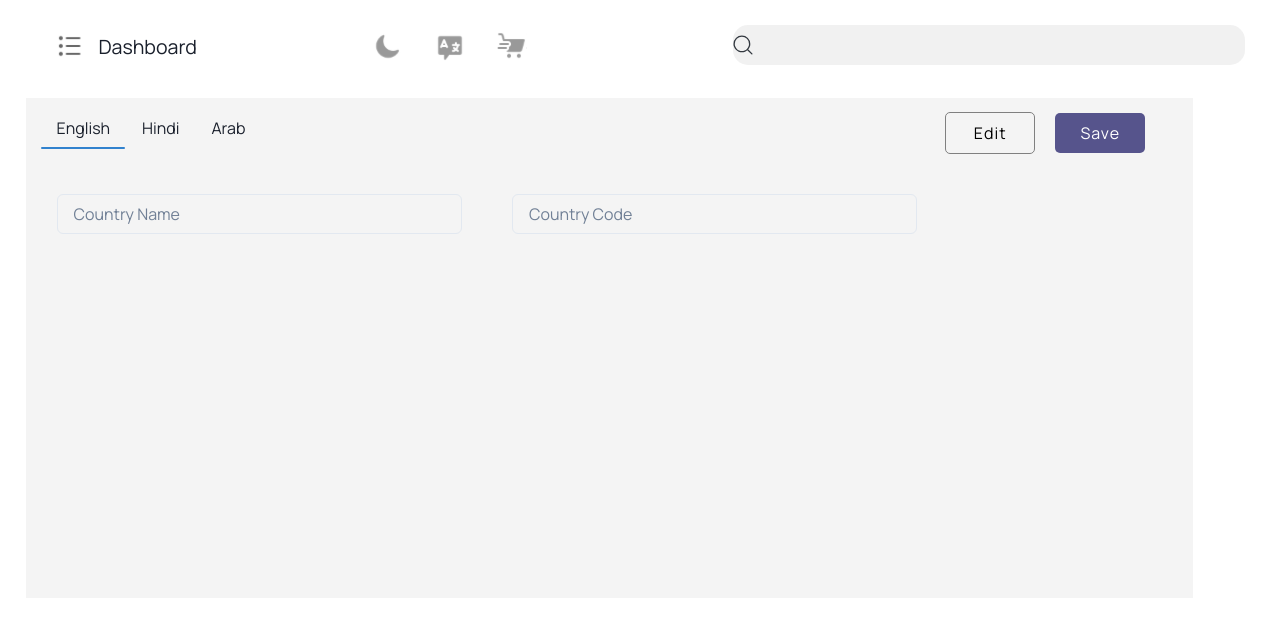
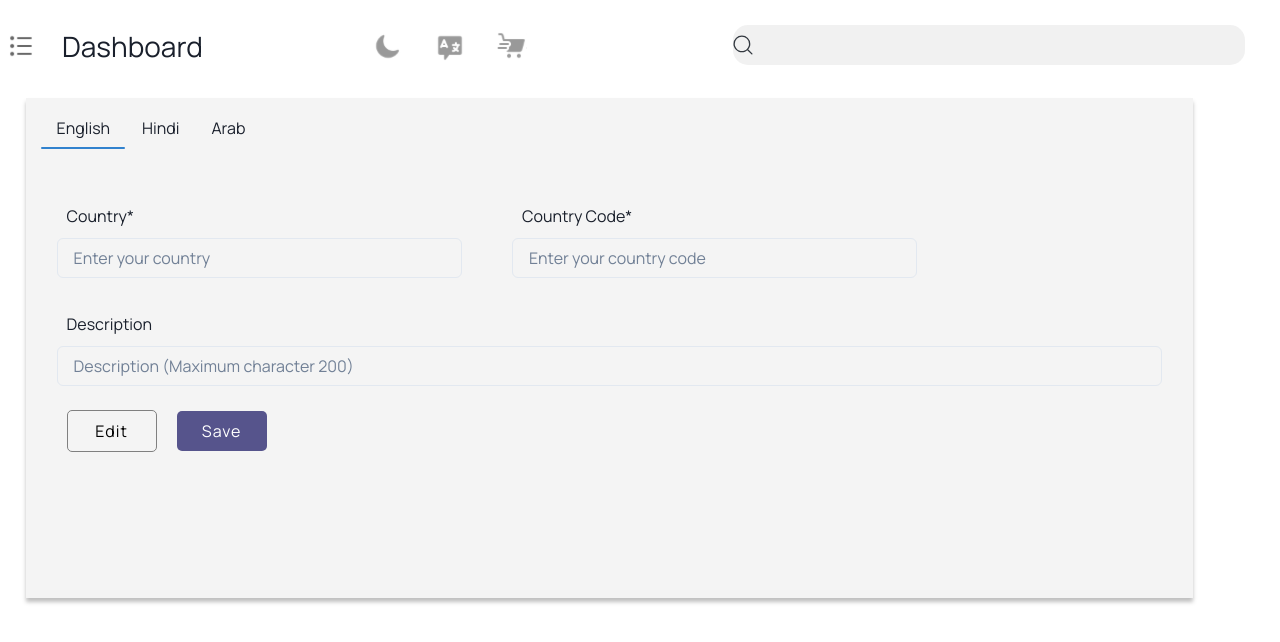
Before and after one commit to abhinand-vp/softviz-erp-app, a React (Vite) app: page /dashboard/country in a window 1280 px wide. Shown: the top 642 px of the page. Built offline with nearby package versions, Linux system fonts and the light colour scheme.

Commit message:
modal intergrated

```diff
--- a/src/pages/dashboard/Country.jsx
+++ b/src/pages/dashboard/Country.jsx
@@ -1,21 +1,39 @@
-import { useState } from 'react'
-import { Tabs, TabList, TabPanels, Tab, TabPanel, ChakraProvider, theme, Input, TabIndicator } from '@chakra-ui/react';
+import { useState } from "react";
+import {
+  Tabs,
+  TabList,
+  TabPanels,
+  Tab,
+  TabPanel,
+  ChakraProvider,
+  theme,
+  Input,
+  TabIndicator,
+  Select,
+} from "@chakra-ui/react";
 // import { TextField } from '@mui/material';
 import { useForm } from "react-hook-form";
 import { yupResolver } from "@hookform/resolvers/yup";
 import * as yup from "yup";
-
+import {
+  Modal,
+  ModalOverlay,
+  ModalContent,
+  ModalHeader,
+  ModalFooter,
+  ModalBody,
+  ModalCloseButton,
+  useDisclosure,
+  Button,
+  FormControl,
+  FormLabel,
+} from "@chakra-ui/react";
 const Country = () => {
-  const [edit, setEdit] = useState(false);
   const [addorList, setAddorList] = useState(true);
-
+const { isOpen, onOpen, onClose } = useDisclosure();
   const schema = yup.object().shape({
-    Country: yup
-      .string()
-      .required("Country Name Required"),
-    CountryCode: yup
-      .string()
-      .required("Country code Required"),
+    Country: yup.string().required("Country Name Required"),
+    CountryCode: yup.string().required("Country code Required"),
   });
 
   const {
@@ -26,52 +44,98 @@ const Country = () => {
     resolver: yupResolver(schema),
   });
   const onSubmit = (data) => {
-    setAddorList(false)
+    setAddorList(false);
     alert(JSON.stringify(data));
   };
   return (
     <ChakraProvider theme={theme}>
-      <div className='country_table'>
-        {edit &&
-          <h1>Modal</h1>
-        }
-        {addorList ?
+      <div className="country_table">
+        <Modal isOpen={isOpen} onClose={onClose} isCentered>
+          <ModalOverlay />
+          <ModalContent>
+            <ModalHeader>Create New Country</ModalHeader>
+            <ModalCloseButton />
+            <ModalBody>
+              <FormControl>
+                <FormLabel>Organisation*</FormLabel>
+                <Select placeholder="Select one value only">
+                  <option value="option1">Option 1</option>
+                  <option value="option2">Option 2</option>
+                  <option value="option3">Option 3</option>
+                </Select>
+              </FormControl>
+            </ModalBody>
+            <ModalFooter>
+              <Button colorScheme="blue" mr={3}>
+                Save
+              </Button>
+            </ModalFooter>
+          </ModalContent>
+        </Modal>
+        {addorList ? (
           <>
-            <Tabs position='relative' variant='unstyled'>
+            <Tabs position="relative" variant="unstyled">
               <TabList>
                 <Tab>English</Tab>
                 <Tab>Hindi</Tab>
                 <Tab>Arab</Tab>
               </TabList>
-              <TabIndicator mt='-1.5px' height='2px' bg='blue.500' borderRadius='1px' />
+              <TabIndicator
+                mt="-1.5px"
+                height="2px"
+                bg="blue.500"
+                borderRadius="1px"
+              />
               <TabPanels>
                 <TabPanel>
                   <div className="signup_inputboxes">
                     <form onSubmit={handleSubmit(onSubmit)}>
-                      <div className='signup_inputboxes_inputdivs'>
-                        <div className='signup_inputboxes_inputdiv'>
+                      <div className="signup_inputboxes_inputdivs">
+                        <div className="signup_inputboxes_inputdiv">
+                          <p>Country*</p>
                           <Input
                             {...register("Country", { required: true })}
-                            label="Email"
                             type="text"
-                            variant='outline'
-                            width='180%'
-                            placeholder='Country Name' />
-                          <p className="error_message">{errors.Country?.message}</p>
+                            variant="outline"
+                            width="180%"
+                            placeholder="Enter your country "
+                          />
+                          <p className="error_message">
+                            {errors.Country?.message}
+                          </p>
                         </div>
-                        <div className='signup_inputboxes_inputdiv'>
+                        <div className="signup_inputboxes_inputdiv">
+                          <p>Country Code*</p>
+                          <Input
+                            {...register("CountryCode", { required: true })}
+                            variant="outline"
+                            type="text"
+                            width="180%"
+                            placeholder="Enter your country code"
+                          />
+                          <p className="error_message">
+                            {errors.CountryCode?.message}
+                          </p>
+                        </div>
+                      </div>
+                      <div className="signup_inputboxes_inputdiv">
+                        <p>Description</p>
                         <Input
                           {...register("CountryCode", { required: true })}
-                          variant='outline'
+                          variant="outline"
                           type="text"
-                          width='180%'
-                          placeholder='Country Code' />
-                          <p className="error_message">{errors.CountryCode?.message}</p>
-                        </div>
+                          width="100%"
+                          placeholder="Description (Maximum character 200)"
+                        />
+                        <p className="error_message">
+                          {errors.CountryCode?.message}
+                        </p>
                       </div>
-                      <div className='country_add_buttons'>
-                        <button className='country_add_buttons_edit'>Edit</button>
-                        <button type='submit'>Save</button>
+                      <div className="country_add_buttons">
+                        <button className="country_add_buttons_edit">
+                          Edit
+                        </button>
+                        <button type="submit">Save</button>
                       </div>
                     </form>
                   </div>
@@ -85,11 +149,11 @@ const Country = () => {
               </TabPanels>
             </Tabs>
           </>
-          :
+        ) : (
           <>
             <h3>Country Details</h3>
             <table>
-              <tr className='heading_border'>
+              <tr className="heading_border">
                 <th>sL.No</th>
                 <th>Country</th>
                 <th>Code</th>
@@ -100,29 +164,41 @@ const Country = () => {
                 <td>1</td>
                 <td>India</td>
                 <td>IND</td>
-                <td><img src="/public/icons/Create.svg" onClick={() => setEdit(!edit)} alt="" /></td>
-                <td><img src="/public/icons/Eye.svg" alt="" /></td>
+                <td>
+                  <img src="/icons/Create.svg" onClick={onOpen} alt="" />
+                </td>
+                <td>
+                  <img src="/icons/Eye.svg" alt="" />
+                </td>
               </tr>
               <tr>
                 <td>2</td>
                 <td>AMaerica</td>
                 <td>USA</td>
-                <td><img src="/public/icons/Create.svg" alt="" /></td>
-                <td><img src="/public/icons/Eye.svg" alt="" /></td>
+                <td>
+                  <img src="/icons/Create.svg" alt="" />
+                </td>
+                <td>
+                  <img src="/icons/Eye.svg" alt="" />
+                </td>
               </tr>
               <tr>
                 <td>3</td>
                 <td>India</td>
                 <td>IND</td>
-                <td><img src="/public/icons/Create.svg" alt="" /></td>
-                <td><img src="/public/icons/Eye.svg" alt="" /></td>
+                <td>
+                  <img src="/icons/Create.svg" alt="" />
+                </td>
+                <td>
+                  <img src="/icons/Eye.svg" alt="" />
+                </td>
               </tr>
             </table>
           </>
-        }
+        )}
       </div>
     </ChakraProvider>
-  )
-}
+  );
+};
 
-export default Country
+export default Country;
--- a/src/pages/dashboard/Dashboard_Top.jsx
+++ b/src/pages/dashboard/Dashboard_Top.jsx
@@ -5,8 +5,8 @@ function Dashboard_Top({ toogleNav }) {
   return (
     <>
       <div className="dashboard_page_right_top">
-        <div className="nav_icon" onClick={toogleNav}>
-          <img src="/icons/nav_icon.svg" alt="" />
+        <div className="nav_icon">
+          <img src="/icons/nav_icon.svg" alt="" onClick={toogleNav} />
           <h3>Dashboard</h3>
         </div>
         <div className="dashboard_top_icons">
@@ -14,9 +14,9 @@ function Dashboard_Top({ toogleNav }) {
           <img src="/icons/language_icon.svg" alt="" />
           <img src="/icons/cart_icon.svg" alt="" />
         </div>
-          <div className="search_box_mobile">
-            <input type="Search" className="search_icon" name="" id="" />
-          </div>
+        <div className="search_box_mobile">
+          <input type="Search" className="search_icon" name="" id="" />
+        </div>
       </div>
     </>
   );
--- a/src/pages/dashboard/dashboard.css
+++ b/src/pages/dashboard/dashboard.css
@@ -74,7 +74,7 @@
   cursor: pointer;
 }
 
-.nav_icon {
+.nav_icon > img {
   scale: 0.7;
   cursor: pointer;
 }
@@ -87,7 +87,7 @@
   scale: 0.5;
   cursor: pointer;
 }
-.nav_icon h3 {
+.nav_icon > h3 {
   font-size: 28px;
 }
 
@@ -223,7 +223,7 @@
   transition: filter 0.3s ease;
 }
 .dashboard_top_icons > img:hover {
-  filter: hue-rotate(180deg) brightness(.7);
+  filter: hue-rotate(180deg) brightness(0.7);
 }
 
 .dashboard_page_right_top > div {
@@ -358,7 +358,7 @@
   height: 500px;
   padding: 10px 15px;
   position: relative;
-
+  box-shadow: 0px 4px 4px 0px #00000040;
 }
 
 .country_table h3 {
@@ -390,13 +390,9 @@ td {
   padding: 10px;
 }
 
-.country_add_buttons{
-  position: absolute;
-  right: 2%;
-  top: 2%;
-}
+
 .country_add_buttons button {
-  background-color: #56548C;
+  background-color: #56548c;
   padding: 8px 18px;
   margin: 0 10px;
   border-radius: 5px;
@@ -406,20 +402,24 @@ td {
 }
 .country_add_buttons_edit {
   background-color: transparent !important;
-  border: .75px solid gray;
+  border: 0.75px solid gray;
   color: black !important;
 }
-.signup_inputboxes_inputdivs{
+.signup_inputboxes_inputdivs {
   display: flex;
   justify-content: flex-start;
   gap: 18vw;
 }
-.signup_inputboxes_inputdiv{
+.signup_inputboxes_inputdiv {
   display: block;
+}
+.signup_inputboxes_inputdiv p:first-child {
+  padding: 10px;
+  font-weight: 400;
 }
 
 @media screen and (min-device-width: 1201px) and (max-device-width: 1450px) {
-  .nav_icon {
+  .nav_icon > img {
     display: none !important;
   }
 
@@ -563,4 +563,5 @@ td {
   .subscribed_apps h4 {
     margin: 10px;
   }
+
 }
```
